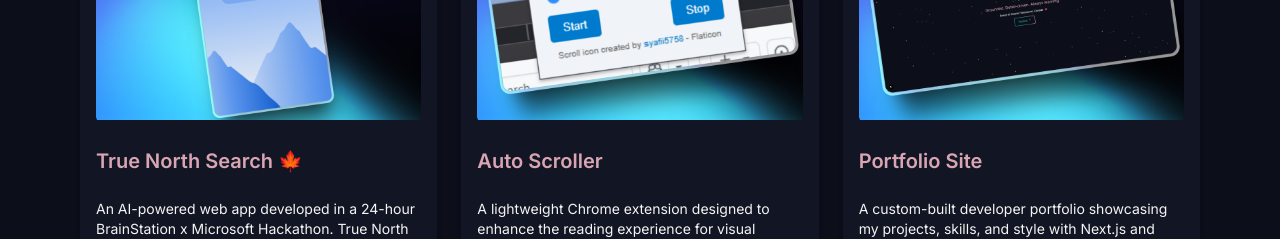
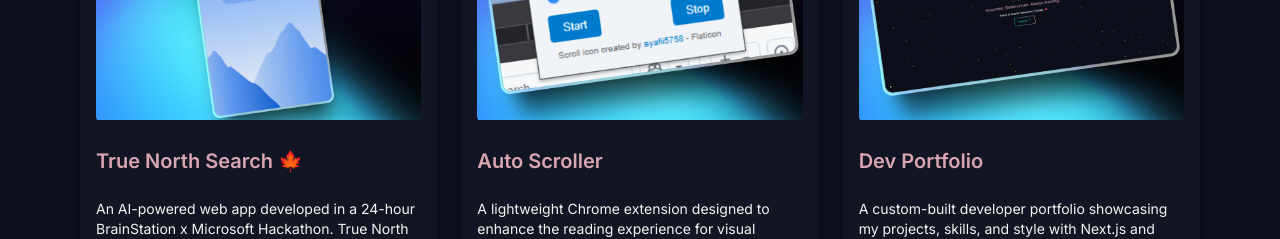
Before and after one commit to dpurkays/portfolio, a Next.js app: page / in a window 1280 px wide. Shown: the part 2320-2559 px from the top of the page. Built offline with nearby package versions, Linux system fonts and the light colour scheme.

Commit message:
Edit project description

```diff
--- a/src/constants/ProjectList.ts
+++ b/src/constants/ProjectList.ts
@@ -115,7 +115,7 @@ export const projectList: Project[] = [
   {
     id: 4,
     slug: "portfolio",
-    title: "Portfolio Site",
+    title: "Dev Portfolio",
     description:
       "A custom-built developer portfolio showcasing my projects, skills, and style with Next.js and Tailwind CSS.",
     image: "/images/portfolio.png",
@@ -124,7 +124,7 @@ export const projectList: Project[] = [
     challenge:
       "As a developer, I needed a space to showcase my work beyond GitHub repositories. I wanted to create a portfolio that reflects my personality, demonstrates my technical skills, and highlights the projects I’ve worked on in a visually engaging and organized way.",
     solution:
-      "I built a personal portfolio site using Next.js, styled with Tailwind CSS, and added interactive animations using Framer Motion. The site includes dedicated sections for project case studies, a contact form, and an about page to present a holistic view of who I am as a developer.",
+      "I built a personal portfolio site using Next.js, styled with Tailwind CSS, and added interactive animations using Framer Motion. The site includes dedicated sections for project case studies, and an about page to present a holistic view of who I am as a developer.",
     techStack: [
       "Next.js",
       "TypeScript",
@@ -133,7 +133,7 @@ export const projectList: Project[] = [
       "tsParticles",
     ],
     features: [
-      "Responsive design optimized for mobile, tablet, and desktop",
+      "Responsive design",
       "Dynamic project section with detail pages",
       "Subtle UI animations using Framer Motion",
       "Animated background using tsParticles",
```
